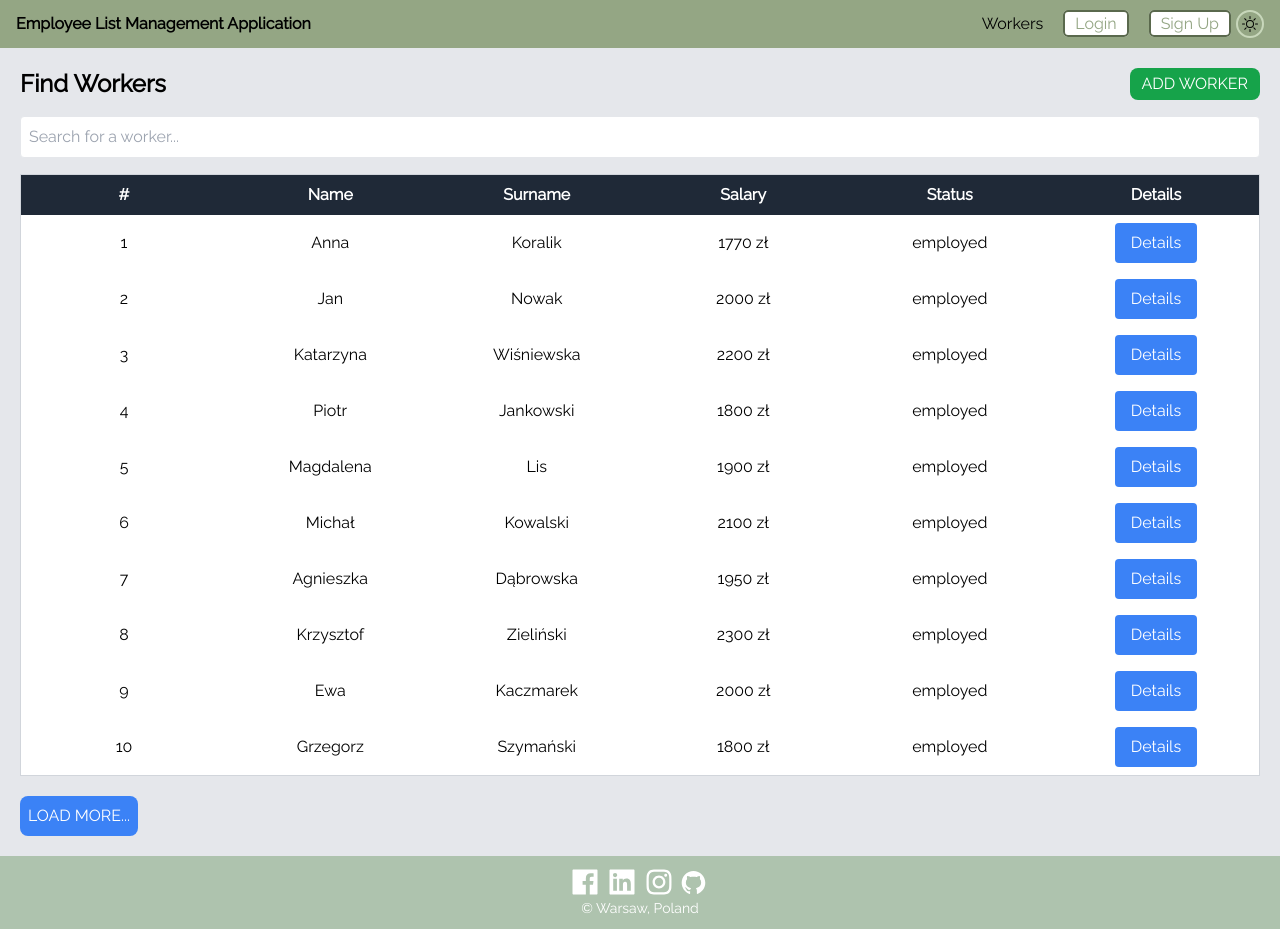
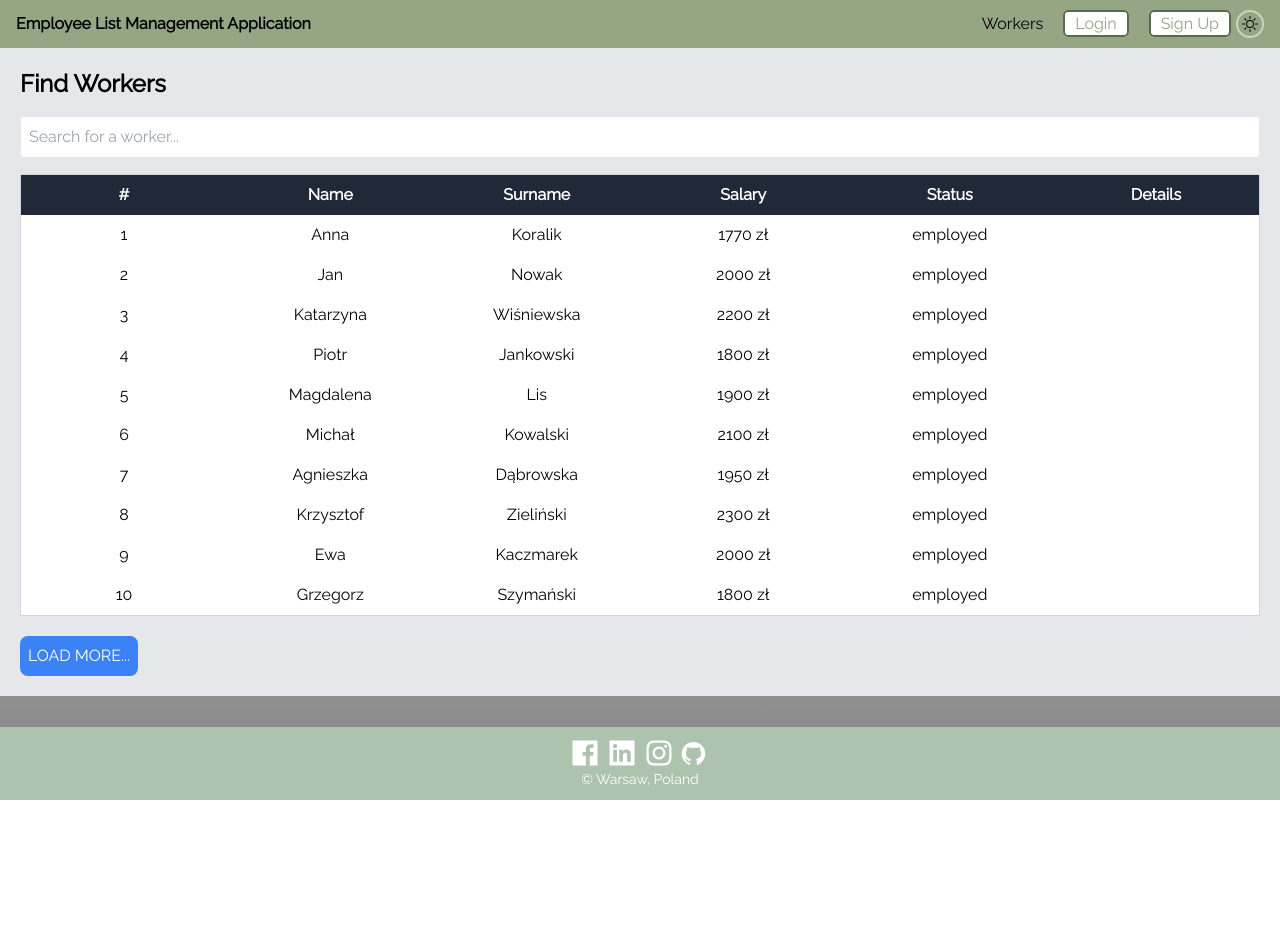
Before and after one commit to osemenets21/Employee-List-Management-Application, a React (Create React App) app: page /workers-list in a window 1280 px wide. After the commit the page ends 800 px from the top, so only its background shows below. Built offline with nearby package versions, Linux system fonts and the light colour scheme; data requests are answered from the project's data file.

Commit message:
adding a login condition

```diff
--- a/src/components/Workers-list/Workers-list.tsx
+++ b/src/components/Workers-list/Workers-list.tsx
@@ -115,15 +115,14 @@ export const WorkersList: React.FC = () => {
     <div className="FindWorkers bg-gray-200 p-4">
       <div className="flex items-start justify-between">
         <h1 className="text-2xl font-bold mb-4">Find Workers</h1>
+        {token && (
           <UniversalButton
             type="link"
             action="/add-worker"
             title="Add worker"
-          classes={`bg-green-600 text-white px-3 py-1 mt-0 rounded-lg uppercase hover:opacity-95 disabled:opacity-80 ${
-            token ? "disabled:opacity-80" : ""
-          }`} // Dodaj warunek dla dostępności
-          isDisabled={token ? true : false} // Ustaw dostępność na podstawie tokenu
+            classes="bg-green-600 text-white px-3 py-1 mt-0 rounded-lg uppercase hover:opacity-95 disabled:opacity-80"
           />
+        )}
       </div>
 
       <div className="mb-4">
@@ -162,12 +161,15 @@ export const WorkersList: React.FC = () => {
                     {worker.statusOfWork}
                   </td>
                   <td className="py-2 px-4 text-center">
+                    {token && (
+
                       <UniversalButton
                       type="button"
                       action={() => handleDetailsClick(worker)}
                       title="Details"
                       classes="bg-blue-500 text-white py-2 px-4 rounded"
                       />
+                      )}
                   </td>
                 </tr>
               ))}
--- a/src/pages/Login/Login.tsx
+++ b/src/pages/Login/Login.tsx
@@ -21,15 +21,7 @@ import useAuth from "../../hooks/useAuth";
   return (
     <div className="p-3 max-w-lg mx-auto">
       <h1 className="text-3xl text-center font-semibold my-7">Login</h1>
-      {token ? (
-        <div className="rounded-full h-7 w-7 object-cover">
-          {user && user.avatar ? (
-            <img src={user.avatar} alt="User Avatar" className="avatar" />
-          ) : (
-            <img src={avatar} alt="User Avatar" className="avatar" />
-          )}
-        </div>
-      ) : (
+
       <form className="flex flex-col gap-4" onSubmit={handleSubmit}>
         <input
           type="email"
@@ -55,7 +47,7 @@ import useAuth from "../../hooks/useAuth";
           {"Sign In"}
         </button>
       </form>
-      )}
+
       <div className="flex gap-2 mt-5">
         <p>Don't have an account?</p>
         <Link to={"/Sign-Up"}>
```
Lines whose indentation alone changed are shown as unchanged.
